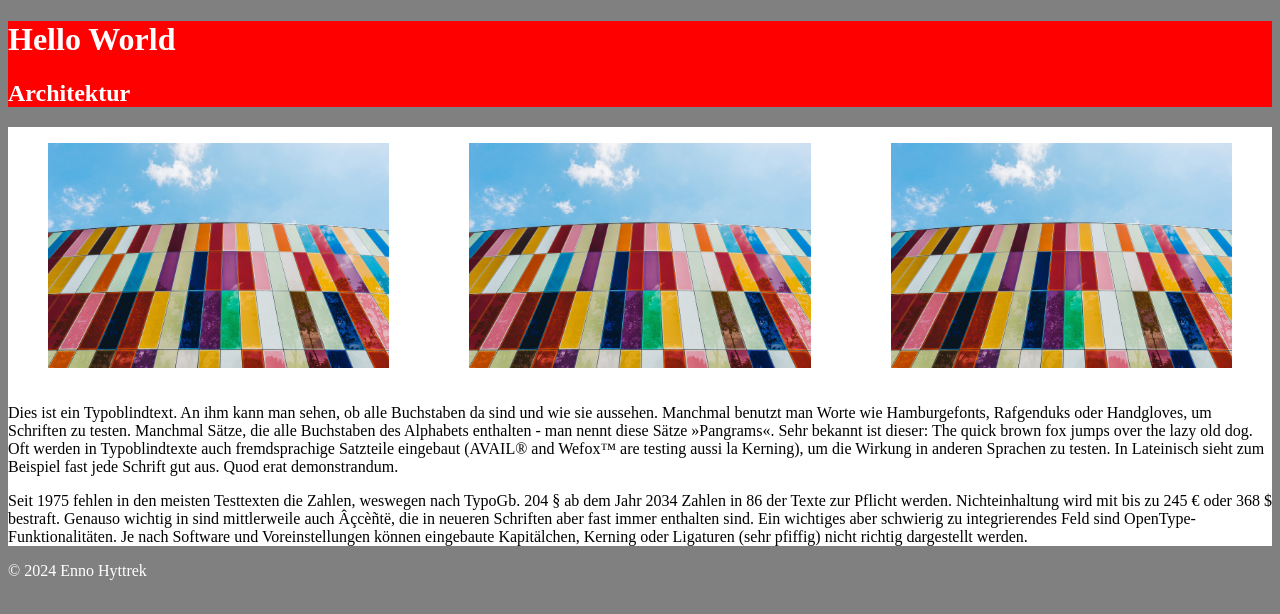
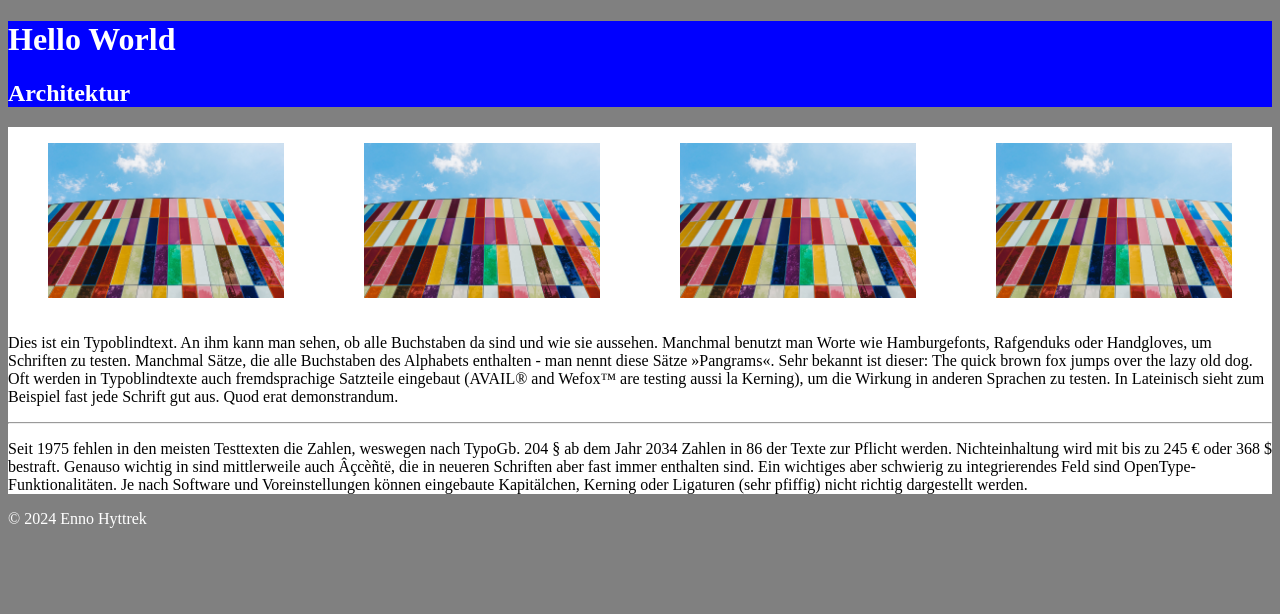
Before and after one commit to ehy-training/my-html-css-basics-2024, a plain HTML site: page index.html in a window 1280 px wide. Drawn offline with Linux system fonts and the light colour scheme.

Commit message:
Schritt 6

```diff
--- a/index.html
+++ b/index.html
@@ -1,12 +1,13 @@
 <!DOCTYPE html>
 <html>
     <head>
+    <!--Schritt 6-->
     <title></title>
 </head>
 
 <body style="background:grey;color:white">
 
-    <header id="main-header" style="background:red">
+    <header id="main-header" style="background:blue">
         <h1>Hello World</h1>
 
         <h2>Architektur</h2>
@@ -16,8 +17,9 @@
 
     <main id="inhalt" style="
        color:black;
-       background:white"
-       >
+       background:white">
+
+
         <div id="bildergalerie" style="display:flex">
             <figure>
                 <img src="colors-2004497_1920.jpeg" width="100%">
@@ -28,10 +30,16 @@
             <figure>
                 <img src="colors-2004497_1920.jpeg" width="100%">
             </figure>
+            <figure>
+                <img src="colors-2004497_1920.jpeg" width="100%">
+            </figure>
         </div>
+
+
         <p>
             Dies ist ein Typoblindtext. An ihm kann man sehen, ob alle Buchstaben da sind und wie sie aussehen. Manchmal benutzt man Worte wie Hamburgefonts, Rafgenduks oder Handgloves, um Schriften zu testen. Manchmal Sätze, die alle Buchstaben des Alphabets enthalten - man nennt diese Sätze »Pangrams«. Sehr bekannt ist dieser: The quick brown fox jumps over the lazy old dog. Oft werden in Typoblindtexte auch fremdsprachige Satzteile eingebaut (AVAIL® and Wefox™ are testing aussi la Kerning), um die Wirkung in anderen Sprachen zu testen. In Lateinisch sieht zum Beispiel fast jede Schrift gut aus. Quod erat demonstrandum.
         </p>
+        <hr>
         <p>
             Seit 1975 fehlen in den meisten Testtexten die Zahlen, weswegen nach TypoGb. 204 § ab dem Jahr 2034 Zahlen in 86 der Texte zur Pflicht werden. Nichteinhaltung wird mit bis zu 245 € oder 368 $ bestraft. Genauso wichtig in sind mittlerweile auch Âçcèñtë, die in neueren Schriften aber fast immer enthalten sind. Ein wichtiges aber schwierig zu integrierendes Feld sind OpenType-Funktionalitäten. Je nach Software und Voreinstellungen können eingebaute Kapitälchen, Kerning oder Ligaturen (sehr pfiffig) nicht richtig dargestellt werden.
         </p>
```
Also changed, not shown: 1 other file.
